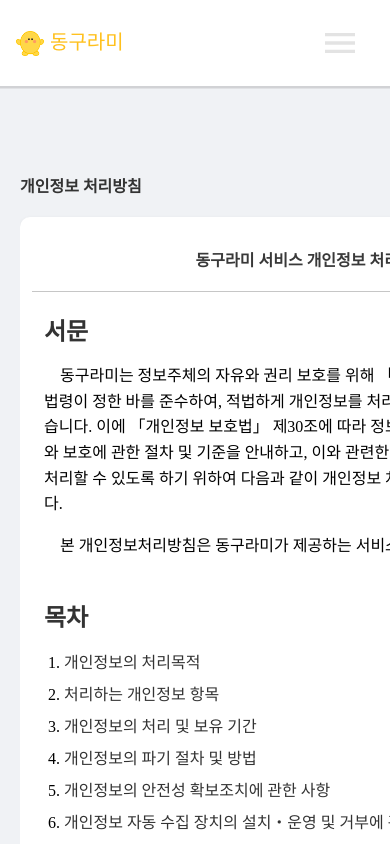
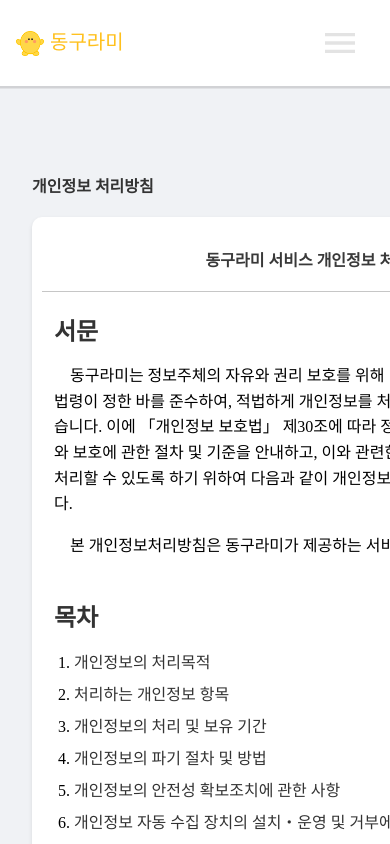
Before and after one commit to USW-Circle-Link/USW-Circle-Link-Web, a Vue app: page /#/privacy_policy_ in a window 390 px wide. Shown: the top 844 px of the page. Built offline with nearby package versions, Linux system fonts and the light colour scheme; sample sign-in values are in the browser's storage.

Commit message:
개인정보 처리방침 반응형

```diff
--- a/src/components/Admin/policy/PrivacyPolicy.vue
+++ b/src/components/Admin/policy/PrivacyPolicy.vue
@@ -266,20 +266,18 @@ export default {
 * { box-sizing: border-box; }
 
 /* 1) 레이아웃: 고정 min-width 제거 */
-.container { display: flex; width: 100%; overflow-x: hidden; }
-.contents  { flex: 1; padding-bottom: 40px; }
+.container { display: flex; width: 100%; }            /* 가로 숨김 제거 */
+.contents  { flex: 1; min-width: 0; padding: 0 12px 40px; } /* 축소 허용 + 좌우 여백 */
 .title     { font-size: clamp(16px,3vw,20px); font-weight: 600; margin-bottom: 20px; color:#333; }
 
 /* 2) 카드 */
 .notices {
-  width: 100%;
-  max-width: 820px;
+  inline-size: min(100%, 820px);   /* width:100% + max-width 대체(안전) */
   margin: 0 auto;
   background: #fff;
   border-radius: 10px;
-  padding: 10px 30px;
+  padding: 10px 16px;              /* 모바일에서 여유 */
   box-shadow: 0 2px 4px rgba(0,0,0,.1);
-  /* 3) 모든 자식이 줄어들 수 있게 */
   overflow-wrap: anywhere;
 }
 .notices * { min-width: 0; max-width: 100%; }
@@ -321,20 +319,25 @@ export default {
 .numbered-list { list-style-type: decimal; padding-left: 1.5rem; }
 
 /* 9) 표: 래퍼에만 가로 스크롤 허용 */
-.table-responsive { display:block; width:100%; overflow-x:auto; -webkit-overflow-scrolling:touch; margin: 1rem 0; }
+.table-responsive {
+  display: block;
+  width: 100%;
+  overflow-x: auto;
+  -webkit-overflow-scrolling: touch;
+  margin: 1rem 0;
+}
 .info-table { border-collapse: collapse; table-layout: fixed; min-width: 520px; width: 100%; }
 .info-table th, .info-table td { border:1px solid #ddd; padding:8px; text-align:center; font-size:.83rem; word-break: break-word; }
 .info-table th { background:#f5f5f5; font-weight:700; }
 
 /* 10) 좁은 화면 보정 */
 @media (max-width: 630px) {
-  .notices { padding: 12px 16px; }
+  .notices { padding: 12px; }
   .section { padding: 0 .75rem; }
   .indented-section { margin-left: .75rem; }
 }
 @media (max-width: 390px) {
-  .container { overflow-x: hidden; }
-  .notices { padding: 10px 12px; }
+  .notices { padding: 10px; }
   .indented-section { margin-left: .5rem; }
 }
 </style>
```
